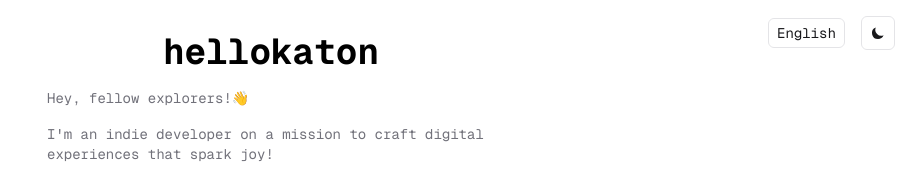
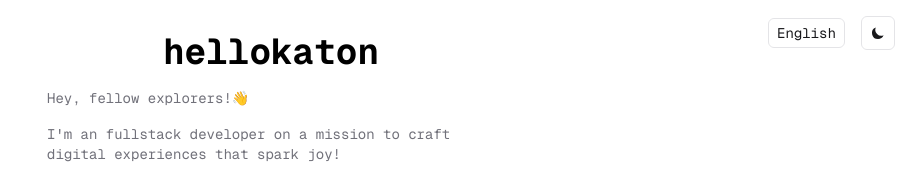
Before and after one commit to hellokaton/astro-portfolio-page, an Astro site: page /en in a window 1280 px wide. Shown: the top 177 px of the page, without its empty margins (369-1280 px from the left). Built offline with nearby package versions, Linux system fonts and the light colour scheme; Astro itself is replaced by a stand-in of ours.

Commit message:
docs: update personal intro

```diff
--- a/src/components/Header.astro
+++ b/src/components/Header.astro
@@ -18,8 +18,8 @@ const t = useTranslations(Astro.currentLocale as Lang);
     <p>
         {
             t({
-                en: "I'm an indie developer on a mission to craft digital experiences that spark joy!",
-                zh: "我是一名独立开发者，致力于创造带来快乐的数字体验！"
+                en: "I'm an fullstack developer  on a mission to craft digital experiences that spark joy!",
+                zh: "我是一名全栈工程师，致力于创造带来快乐的数字体验！"
             })
         }
     </p>
```
